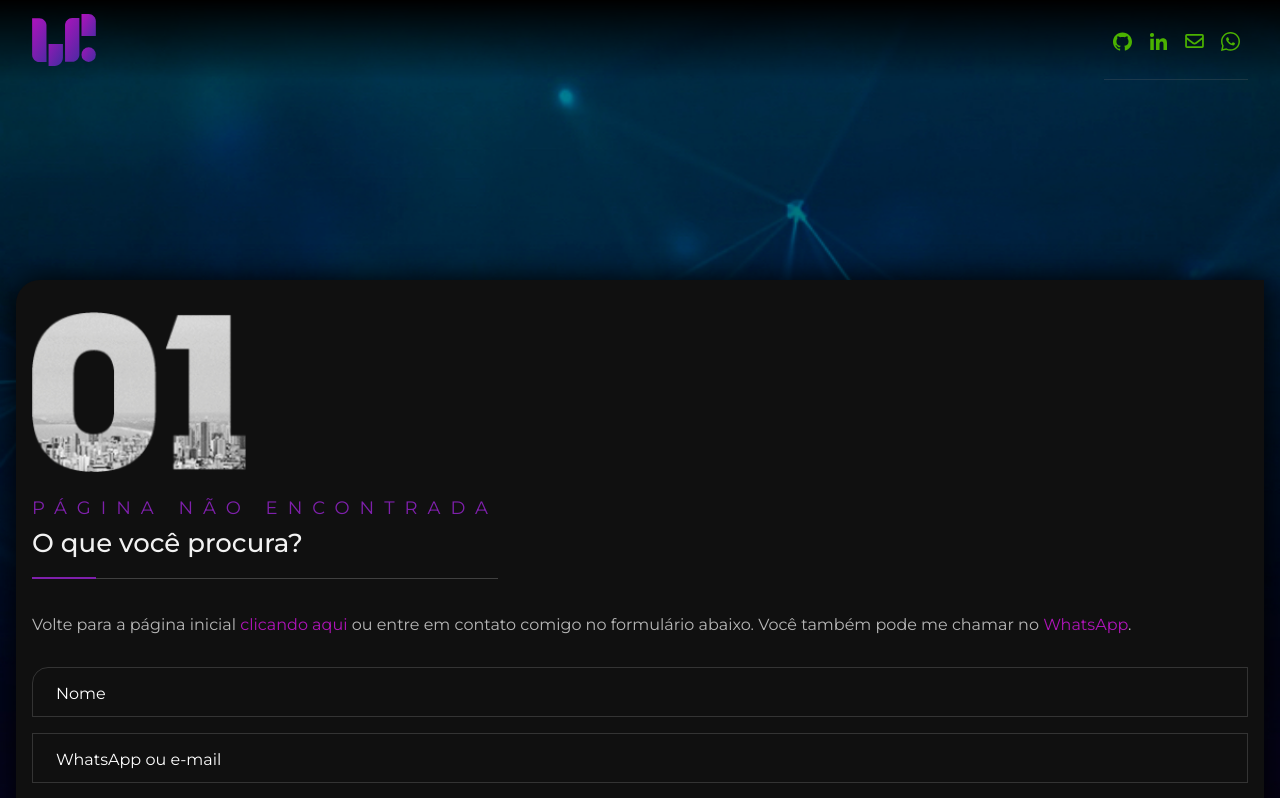
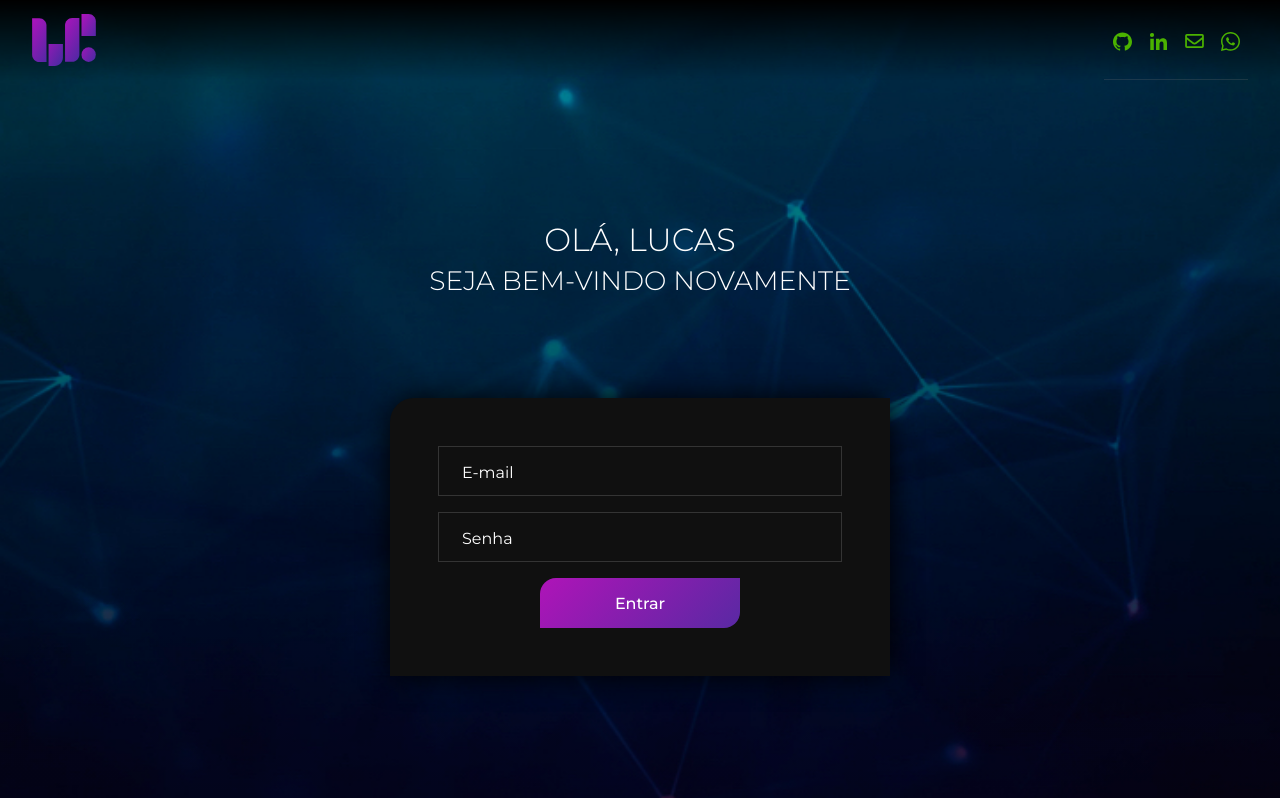
Before and after one commit to pedroni/pedroni, a Next.js app: page /admin in a window 1280 px wide. Before the commit this address had no page. Shown: the top 798 px of the page. Built offline with nearby package versions, Linux system fonts and the light colour scheme.

Commit message:
login page

```diff
--- /dev/null
+++ b/pages/admin/index.js
@@ -0,0 +1,79 @@
+import React, { useState, useRef } from 'react'
+import Box from '../../components/Box'
+import Layout from '../../components/Layout'
+import Input from '../../components/Input'
+import Button from '../../components/Button'
+import { formDataToJson } from '../../helpers'
+import useAuth from '../../hooks/useAuth'
+import Alert from '../../components/Alert'
+import Head from 'next/head'
+
+import { useRouter } from 'next/router'
+const index = () => {
+  const [message, setMessage] = useState('')
+  const [loading, setLoading] = useState(false)
+  const formEl = useRef(null)
+  const auth = useAuth()
+  const router = useRouter()
+
+  const handleSubmit = async (event) => {
+    event.preventDefault()
+    if (loading) {
+      return
+    }
+    const data = formDataToJson(new FormData(formEl.current))
+    try {
+      setLoading(true)
+      await auth.authenticate(data)
+      router.push('/admin/dashboard')
+    } catch {
+      setMessage('Credenciais inválidas, tente novamente')
+    } finally {
+      setLoading(false)
+    }
+  }
+
+  return (
+    <Layout>
+      <Head>
+        <title>Área administrativa</title>
+      </Head>
+      <h1
+        style={{
+          textAlign: 'center',
+          marginTop: 140,
+          fontWeight: 300,
+          textTransform: 'uppercase'
+        }}
+      >
+        Olá, Lucas
+        <br />
+        <small>Seja bem-vindo novamente</small>
+      </h1>
+      <Box
+        style={{ marginTop: 100, marginBottom: 300, maxWidth: 500, direction: 'top bottom' }}
+        centerProps={{ style: { padding: '16px 32px', width: '100%' } }}
+        boxProps={{
+          style: {
+            width: '100%'
+          }
+        }}
+      >
+        <form ref={formEl} onSubmit={handleSubmit} style={{ textAlign: 'center' }}>
+          <Input name="email" label="E-mail" style={{ marginBottom: 16 }} />
+          <Input
+            name="password"
+            type="password"
+            label="Senha"
+            style={{ marginBottom: 16 }}
+          />
+          {message && (
+            <Alert style={{ marginBottom: 16 }}>{message}</Alert>
+          )}
+          <Button disabled={loading}>{loading ? 'Verificando...' : 'Entrar'}</Button>
+        </form>
+      </Box>
+    </Layout>
+  )
+}
+export default index
```
